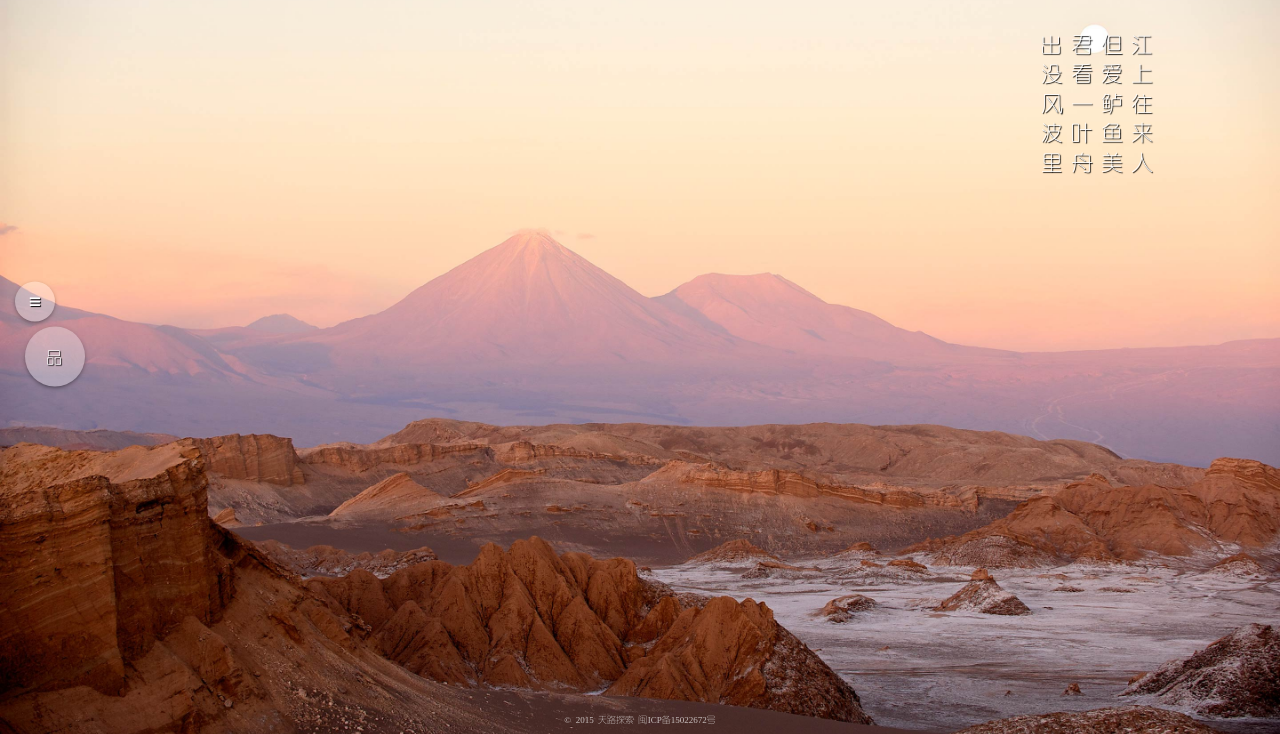
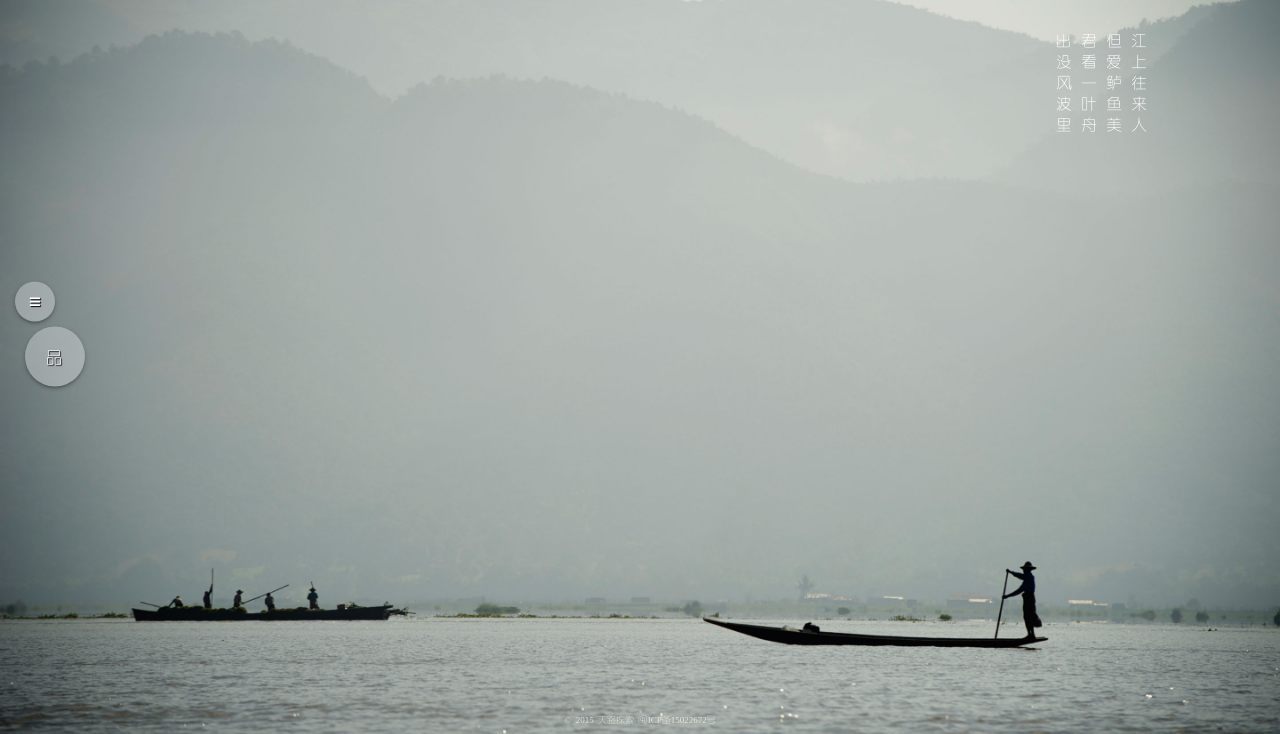
Before and after one commit to ehudthelefthand/odbgift-main, a plain HTML site: page index.html in a window 1280 px wide. Shown: the part 66-800 px from the top of the page. Drawn offline with Linux system fonts and the light colour scheme.

Commit message:
changed wisdom word font size and fixed the hover menu

```diff
--- a/css/main.css
+++ b/css/main.css
@@ -153,6 +153,7 @@ body {
   bottom: 30px;
   right: -70px;
   display: none;
+  padding-left: 50px;
 }
 #landscape-menu li:hover > ul {
   display: block;
@@ -375,7 +376,7 @@ body {
   #wisdom-word {
     top: 12%;
     right: 10%;
-    width: 120px;
+    width: 100px;
   }
 }
 .word {
@@ -388,8 +389,9 @@ body {
 }
 @media only screen and (min-width: 768px) {
   .word {
-    font-size: 21px;
-    margin: 0 10px;
+    width: 15px;
+    margin: 0 5px;
+    font-size: 15px;
   }
 }
 #footer {
--- a/js/main.js
+++ b/js/main.js
@@ -1,14 +1,14 @@
 $(document).ready(function() {
   $.backstretch([
-    // "img/background/IMAGE1.jpg",
-    // "img/background/IMAGE2.jpg",
-    // "img/background/IMAGE3.jpg",
-    // "img/background/IMAGE4.jpg",
-    // "img/background/IMAGE5.jpg",
-    // "img/background/IMAGE6.jpg",
-    "img/background/IMAGE7.jpg"
-    // "img/background/IMAGE8.jpg",
-    // "img/background/IMAGE9.jpg"
+    "img/background/IMAGE1.jpg",
+    "img/background/IMAGE2.jpg",
+    "img/background/IMAGE3.jpg",
+    "img/background/IMAGE4.jpg",
+    "img/background/IMAGE5.jpg",
+    "img/background/IMAGE6.jpg",
+    "img/background/IMAGE7.jpg",
+    "img/background/IMAGE8.jpg",
+    "img/background/IMAGE9.jpg"
   ], { duration: 8000, fade: 3000 });
 });
 
@@ -108,7 +108,7 @@ function getWisdomWord(index) {
   var wrapper = elt("div");
   var words = wisdomWords[index].split("/");
   for (var i = 0; i < words.length; i++) {
-    var wordElement = elt("div", "word text-shadow");
+    var wordElement = elt("div", "word");
     wordElement.innerText = words[i];
     wrapper.appendChild(wordElement);
   }
```
